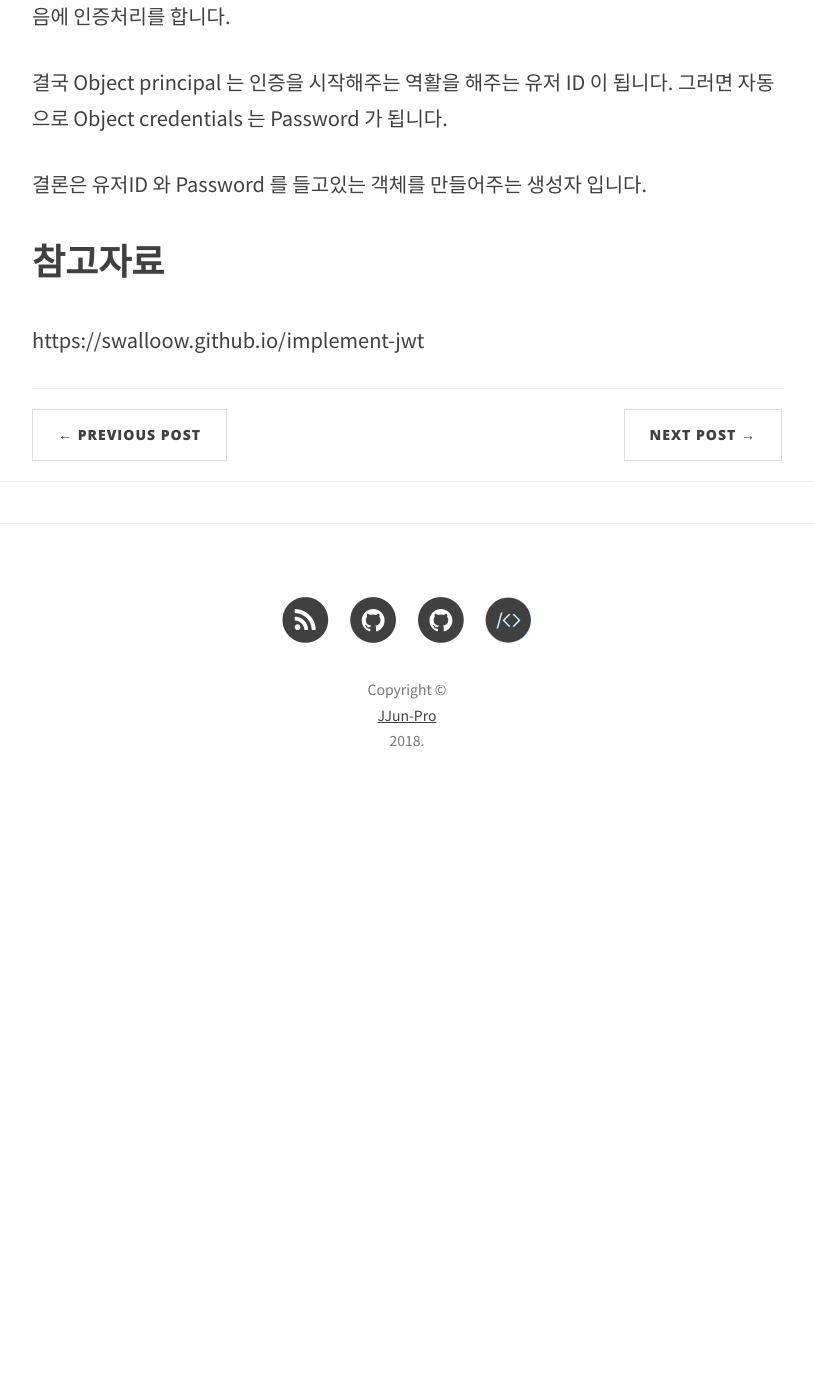
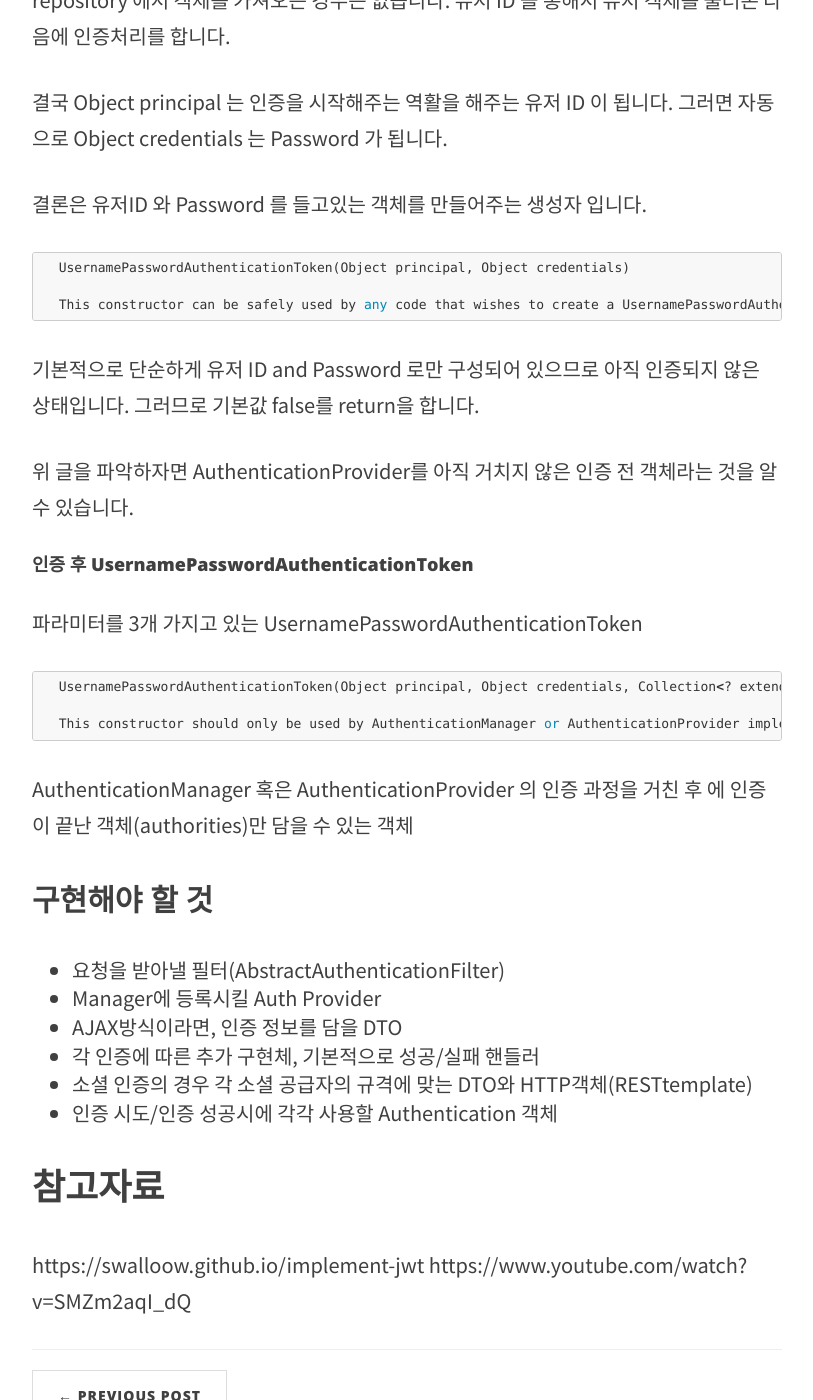
Before and after one commit to alalstjr/jjunpro.github.io, a Jekyll site: the page built from _posts/2019-07-12-포트폴리오 제작 일지-04.md, in a window 1280 px wide and 1400 px high, scrolled down 3298 px. Shown: the whole window, without its empty margins (233-1046 px from the left). Built offline with Jekyll 4.4.1, drawn with Linux system fonts in a browser that asks for light colours; nearby versions of some CDN libraries; comment, search, counter and statistics services are not loaded; before the commit the page ends 4116 px from its top, so only the background shows below that; some of the changed text lies outside the part shown.

Commit message:
Update and rename 2019-07-05-포트폴리오 제작 일지-04.md to 2019-07-12-포트폴리오 제작 일지-04.md

```diff
--- a/_posts/2019-07-05-포트폴리오 제작 일지-04.md
+++ b/_posts/2019-07-12-포트폴리오 제작 일지-04.md
@@ -31,8 +31,7 @@ Token {JWT}을 Application(REST) 로 전송하여 올바른 token 값이면 접
 
 ## Spring Security
 
-- 1. 사용자의 request 요청 -> 필터 -> 인증요청 객체로 변환
-- 2.
+Spring 에서 지원하는 Spring Security
 
 ### AuthenticationManager - AuthenticationProvider 주머니
 
@@ -60,12 +59,18 @@ Authentication 은 인터페이스입니다.
   UsernamePasswordAuthenticationToken.html 문서
 </a>
 
-The principal and credentials should be set with an Object that provides the respective property via its Object.toString() method. The simplest such Object to use is String.
+{% highlight matlab %}
+  The principal and credentials should be set with an Object that provides the respective property via its Object.toString() method. The simplest such Object to use is String.
+{% endhighlight %}
 
 Object.toString() method 로 어떠한 정보가 존재하는지 볼 수 있어야 합니다.
 유저 ID and Password 를 Object.toString() 으로 확인하고 어떠한 값이 나오는지 구분할 수 있는 값을 넣어라
 
+#### 인증 전 UsernamePasswordAuthenticationToken
+
 UsernamePasswordAuthenticationToken 은 기본적으로 2개의 Constructors 를 가지고 있습니다.
+
+그중에서 파라미터를 2개 가지고 있는 UsernamePasswordAuthenticationToken
 - Object principal
 - Object credentials
 
@@ -81,5 +86,37 @@ UsernamePasswordAuthenticationToken 은 기본적으로 2개의 Constructors 를
 
 결론은 유저ID 와 Password 를 들고있는 객체를 만들어주는 생성자 입니다.
 
+{% highlight matlab %}
+  UsernamePasswordAuthenticationToken(Object principal, Object credentials)
+
+  This constructor can be safely used by any code that wishes to create a UsernamePasswordAuthenticationToken, as the AbstractAuthenticationToken.isAuthenticated() will return false.
+{% endhighlight %}
+
+기본적으로 단순하게 유저 ID and Password 로만 구성되어 있으므로 아직 인증되지 않은 상태입니다. 그러므로 기본값 false를 return을 합니다.
+
+위 글을 파악하자면 AuthenticationProvider를 아직 거치지 않은 인증 전 객체라는 것을 알 수 있습니다.
+
+#### 인증 후 UsernamePasswordAuthenticationToken
+
+파라미터를 3개 가지고 있는 UsernamePasswordAuthenticationToken
+
+{% highlight matlab %}
+  UsernamePasswordAuthenticationToken(Object principal, Object credentials, Collection<? extends GrantedAuthority> authorities)
+
+  This constructor should only be used by AuthenticationManager or AuthenticationProvider implementations that are satisfied with producing a trusted
+{% endhighlight %}
+
+AuthenticationManager 혹은 AuthenticationProvider 의 인증 과정을 거친 후 에 인증이 끝난 객체(authorities)만 담을 수 있는 객체
+
+## 구현해야 할 것
+
+- 요청을 받아낼 필터(AbstractAuthenticationFilter)
+- Manager에 등록시킬 Auth Provider
+- AJAX방식이라면, 인증 정보를 담을 DTO
+- 각 인증에 따른 추가 구현체, 기본적으로 성공/실패 핸들러
+- 소셜 인증의 경우 각 소셜 공급자의 규격에 맞는 DTO와 HTTP객체(RESTtemplate)
+- 인증 시도/인증 성공시에 각각 사용할 Authentication 객체
+
 # 참고자료
 https://swalloow.github.io/implement-jwt
+https://www.youtube.com/watch?v=SMZm2aqI_dQ
```
